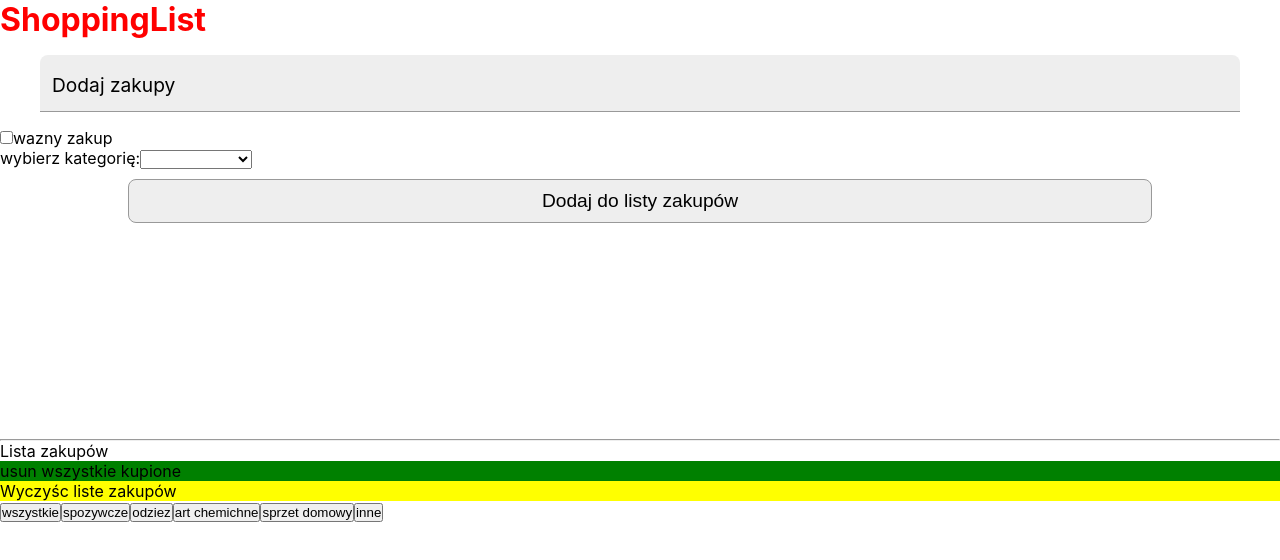
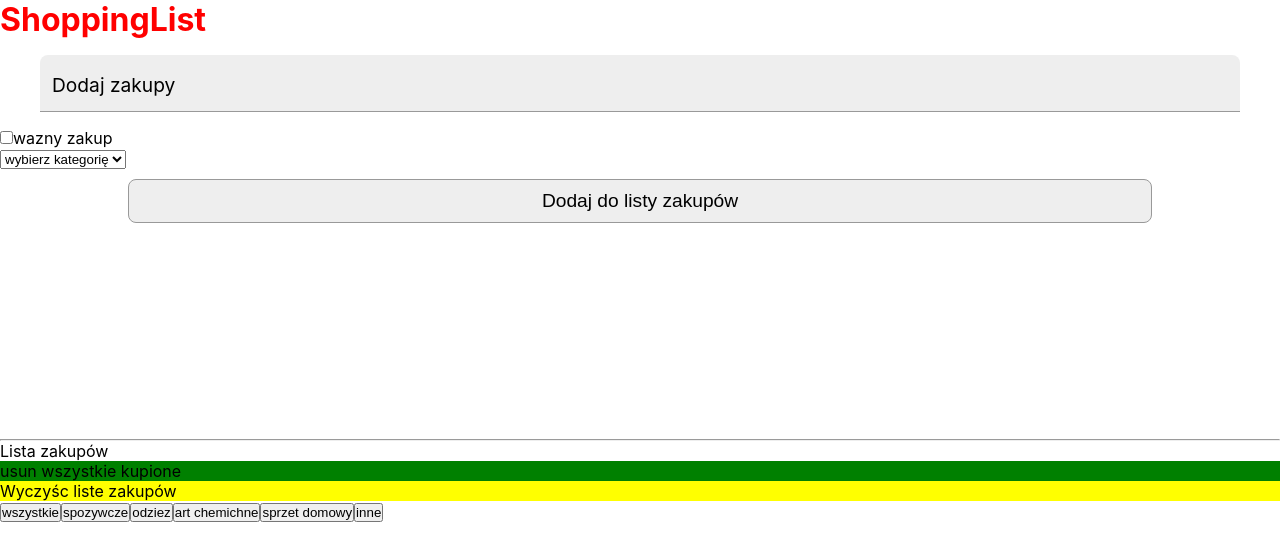
Before and after one commit to PawelBorowik/shopping-list, a React (Create React App) app: page / in a window 1280 px wide. Shown: the top 560 px of the page. Built offline with nearby package versions, Linux system fonts and the light colour scheme.

Commit message:
change select in AddItem components

```diff
--- a/src/componets/AddItem.js
+++ b/src/componets/AddItem.js
@@ -64,9 +64,9 @@ function AddItem(props) {
                     <label htmlFor="importance">wazny zakup</label>
                 </div>
                 <div class="row">
-                    <label for="kind">wybierz kategorię:</label>
+
                     <select className="form_select" onChange={handleChangeSelect} id="kind">
-                        <option value="empty" selected="selected"></option>
+                        <option value="empty" selected="selected" >wybierz kategorię</option>
                         <option value="food">spozywcze</option>
                         <option value="clothes">odziez</option>
                         <option value="clean">art. chemiczne</option>
--- a/src/style/AddItem.scss
+++ b/src/style/AddItem.scss
@@ -76,6 +76,7 @@
     }
     .form_button{
         width:80%;
+        cursor: pointer;
         padding: 10px;
         font-size: 1.2rem;
         margin: 10px auto;
```
